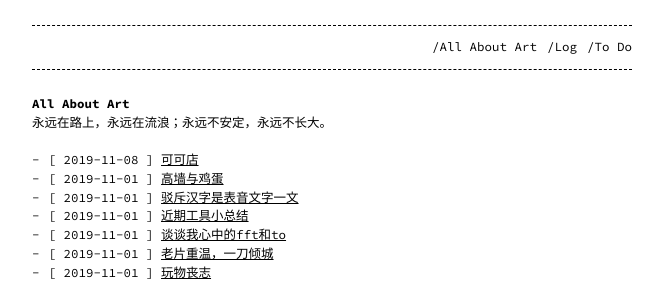
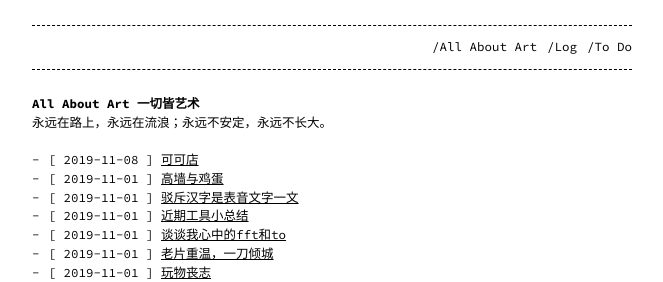
Before and after one commit to 912828qj2/912828qj2.github.io, a Jekyll site: the page built from index.md, in a window 1280 px wide. Shown: the top 282 px of the page, without its empty margins (308-971 px from the left). Built offline with Jekyll 4.4.1, drawn with Linux system fonts in a browser that asks for light colours.

Commit message:
Update index.md

```diff
--- a/index.md
+++ b/index.md
@@ -4,5 +4,5 @@ layout: home
 permalink: /
 ---
 
-# All About Art
+# All About Art 一切皆艺术
 永远在路上，永远在流浪；永远不安定，永远不长大。
```
